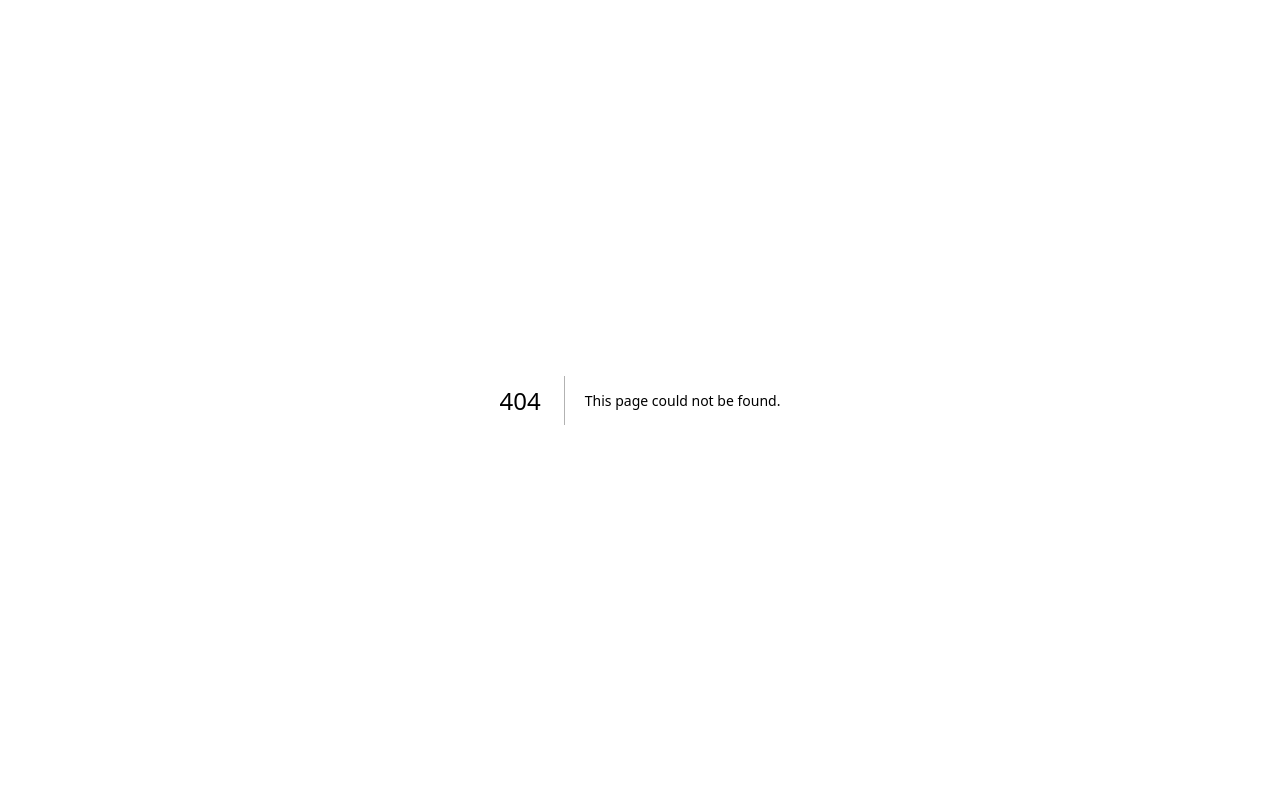
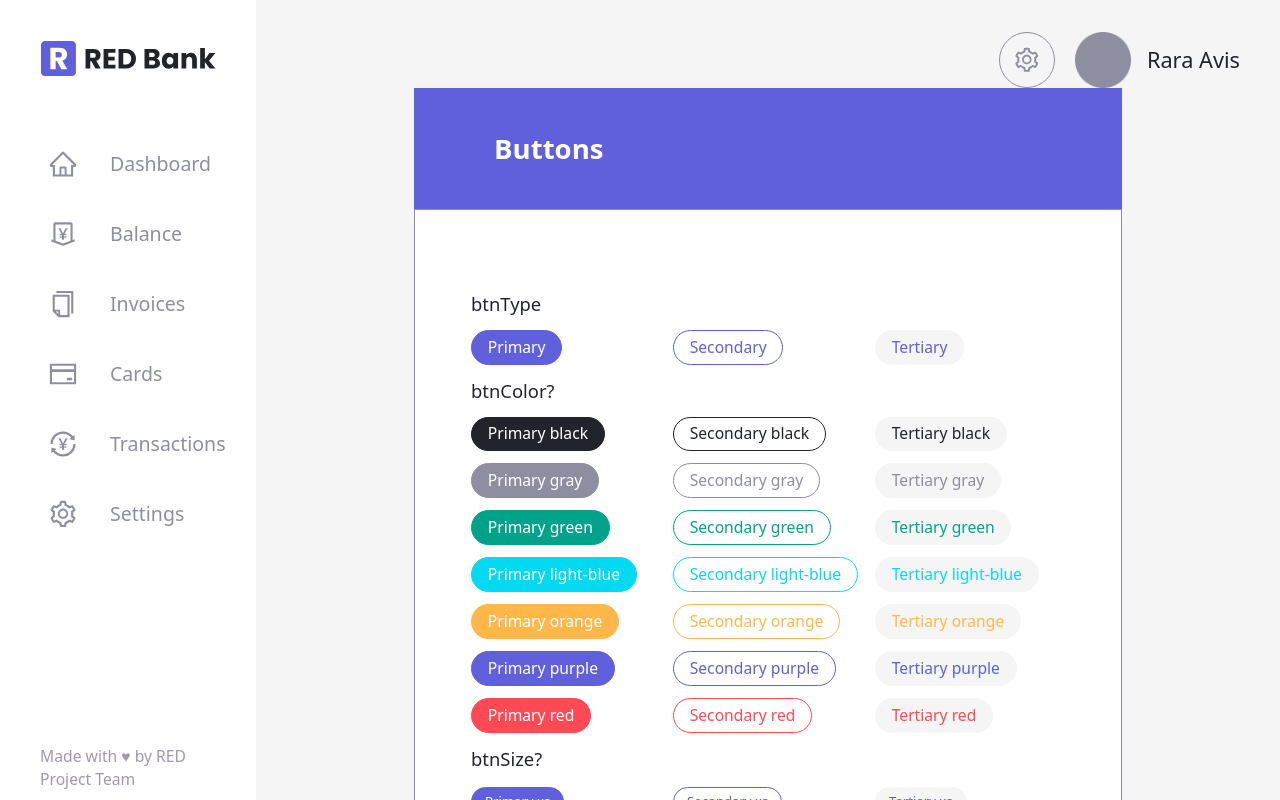
Before and after one commit to ratnov2/broker, a Next.js app: page /ui/buttons in a window 1280 px wide. Before the commit this address had no page. Shown: the top 800 px of the page. Built offline with nearby package versions, Linux system fonts and the light colour scheme; no server answers.

Commit message:
feat(UI Buttons): <Button />

```diff
--- /dev/null
+++ b/app/components/ui/Buttons.tsx
@@ -0,0 +1,100 @@
+/**
+ * This is only for test purposes to show ui buttons
+ */
+import { FC } from 'react'
+
+import Layout from '@/layout/Layout'
+
+import Button from '@/ui/button/Button'
+import { IButtonSize } from '@/ui/button/button.interface'
+
+import { tailwindColorsType } from '@/utils/tailwindColors'
+
+const btnColors: tailwindColorsType[] = [
+	'black',
+	'gray',
+	'green',
+	'light-blue',
+	// 'light-gray',
+	'orange',
+	'purple',
+	'red'
+]
+
+const btnSizes: IButtonSize[] = ['xs', 'sm', 'base', 'lg', 'xl']
+
+const Buttons: FC = () => {
+	return (
+		<Layout title='buttons'>
+			<div className='flex flex-col items-center justify-center min-h-screen'>
+				<div className='w-3/4 flex flex-col'>
+					<h3 className='bg-purple text-2xl p-10 pl-20 text-white font-bold'>
+						Buttons
+					</h3>
+					{/* buttons */}
+					<div className='px-14 py-20 border border-gray bg-white flex flex-col flex-wrap gap-3'>
+						<div>btnType</div>
+						<div className='grid grid-cols-3 gap-3'>
+							<div>
+								<Button btnType='primary'>Primary</Button>
+							</div>
+							<div>
+								<Button btnType='secondary'>Secondary</Button>
+							</div>
+							<div>
+								<Button btnType='tertiary'>Tertiary</Button>
+							</div>
+						</div>
+
+						<div>btnColor?</div>
+						{btnColors.map(color => (
+							<div className='grid grid-cols-3 gap-3' key={color}>
+								<div>
+									<Button btnType='primary' btnColor={color}>
+										Primary {color}
+									</Button>
+								</div>
+								<div>
+									<Button
+										btnType='secondary'
+										btnColor={color}
+									>
+										Secondary {color}
+									</Button>
+								</div>
+								<div>
+									<Button btnType='tertiary' btnColor={color}>
+										Tertiary {color}
+									</Button>
+								</div>
+							</div>
+						))}
+
+						<div>btnSize?</div>
+						{btnSizes.map(size => (
+							<div className='grid grid-cols-3 gap-3' key={size}>
+								<div>
+									<Button btnType='primary' btnSize={size}>
+										Primary {size}
+									</Button>
+								</div>
+								<div>
+									<Button btnType='secondary' btnSize={size}>
+										Secondary {size}
+									</Button>
+								</div>
+								<div>
+									<Button btnType='tertiary' btnSize={size}>
+										Tertiary {size}
+									</Button>
+								</div>
+							</div>
+						))}
+					</div>
+				</div>
+			</div>
+		</Layout>
+	)
+}
+
+export default Buttons
--- /dev/null
+++ b/app/components/ui/button/Button.module.scss
@@ -0,0 +1,184 @@
+@import 'app/assets/styles/_variables.scss';
+
+.primary {
+	color: $white;
+
+	&.purple {
+		border-color: $purple;
+		background-color: $purple;
+		&:hover {
+			color: $purple;
+		}
+	}
+	&.orange {
+		border-color: $orange;
+		background-color: $orange;
+		&:hover {
+			color: $orange;
+		}
+	}
+	&.green {
+		border-color: $green;
+		background-color: $green;
+		&:hover {
+			color: $green;
+		}
+	}
+	&.black {
+		border-color: $black;
+		background-color: $black;
+		&:hover {
+			color: $black;
+		}
+	}
+	&.red {
+		border-color: $red;
+		background-color: $red;
+		&:hover {
+			color: $red;
+		}
+	}
+	&.gray {
+		border-color: $gray;
+		background-color: $gray;
+		&:hover {
+			color: $gray;
+		}
+	}
+	&.light-blue {
+		border-color: $light-blue;
+		background-color: $light-blue;
+		&:hover {
+			color: $light-blue;
+		}
+	}
+	&.light-gray {
+		border-color: $light-gray;
+		background-color: $light-gray;
+		&:hover {
+			color: $light-gray;
+		}
+	}
+
+	&:hover {
+		background-color: $white;
+	}
+}
+
+.secondary {
+	background-color: $white;
+
+	&.purple {
+		border-color: $purple;
+		color: $purple;
+		&:hover {
+			background-color: $purple;
+		}
+	}
+	&.orange {
+		border-color: $orange;
+		color: $orange;
+		&:hover {
+			background-color: $orange;
+		}
+	}
+	&.green {
+		border-color: $green;
+		color: $green;
+		&:hover {
+			background-color: $green;
+		}
+	}
+	&.black {
+		border-color: $black;
+		color: $black;
+		&:hover {
+			background-color: $black;
+		}
+	}
+	&.red {
+		border-color: $red;
+		color: $red;
+		&:hover {
+			background-color: $red;
+		}
+	}
+	&.gray {
+		border-color: $gray;
+		color: $gray;
+		&:hover {
+			background-color: $gray;
+		}
+	}
+	&.light-blue {
+		border-color: $light-blue;
+		color: $light-blue;
+		&:hover {
+			background-color: $light-blue;
+		}
+	}
+	&.light-gray {
+		border-color: $light-gray;
+		color: $light-gray;
+		&:hover {
+			background-color: $light-gray;
+		}
+	}
+
+	&:hover {
+		color: $white;
+	}
+}
+
+.tertiary {
+	border-color: transparent;
+	background-color: $light-gray;
+
+	&.purple {
+		color: $purple;
+		&:hover {
+			border-color: $purple;
+		}
+	}
+	&.orange {
+		color: $orange;
+		&:hover {
+			border-color: $orange;
+		}
+	}
+	&.green {
+		color: $green;
+		&:hover {
+			border-color: $green;
+		}
+	}
+	&.black {
+		color: $black;
+		&:hover {
+			border-color: $black;
+		}
+	}
+	&.red {
+		color: $red;
+		&:hover {
+			border-color: $red;
+		}
+	}
+	&.gray {
+		color: $gray;
+		&:hover {
+			border-color: $gray;
+		}
+	}
+	&.light-blue {
+		color: $light-blue;
+		&:hover {
+			border-color: $light-blue;
+		}
+	}
+	&.light-gray {
+		&:hover {
+			border-color: $purple;
+		}
+	}
+}
--- /dev/null
+++ b/app/components/ui/button/Button.tsx
@@ -0,0 +1,36 @@
+import cn from 'clsx'
+import { FC } from 'react'
+
+import { IButton } from '@/ui/button/button.interface'
+
+import styles from './Button.module.scss'
+
+const Button: FC<IButton> = ({
+	btnType = 'primary',
+	btnSize = 'small',
+	btnColor = 'purple',
+	className,
+	children,
+	...rest
+}) => {
+	return (
+		<button
+			className={cn(
+				'rounded-full text-sm border py-[0.3em] px-[1em] transition-all',
+				{ '!text-xs': btnSize === 'xs' },
+				{ '!text-sm': btnSize === 'sm' },
+				{ '!text-base': btnSize === 'base' },
+				{ '!text-lg': btnSize === 'lg' },
+				{ '!text-xl': btnSize === 'xl' },
+				styles[btnType],
+				styles[btnColor],
+				className
+			)}
+			{...rest}
+		>
+			{children}
+		</button>
+	)
+}
+
+export default Button
--- /dev/null
+++ b/app/components/ui/button/button.interface.ts
@@ -0,0 +1,11 @@
+import { ButtonHTMLAttributes } from 'react'
+
+import { tailwindColorsType } from '@/utils/tailwindColors'
+
+export type IButtonSize = 'xs' | 'sm' | 'base' | 'lg' | 'xl'
+
+export interface IButton extends ButtonHTMLAttributes<HTMLButtonElement> {
+	btnType: 'primary' | 'secondary' | 'tertiary'
+	btnSize?: IButtonSize
+	btnColor?: tailwindColorsType
+}
--- /dev/null
+++ b/app/utils/tailwindColors.ts
@@ -0,0 +1,13 @@
+export const tailwindColors = {
+	purple: '#6160DC',
+	'light-blue': '#03DAF2',
+	orange: '#FFB74A',
+	green: '#00A389',
+	black: '#22242C',
+	white: '#ffffff',
+	red: '#FF4A55',
+	gray: '#8E8EA1',
+	'light-gray': '#F5F5F5'
+}
+
+export type tailwindColorsType = keyof typeof tailwindColors
--- /dev/null
+++ b/pages/ui/buttons.tsx
@@ -0,0 +1,8 @@
+/**
+ * This is only for test purposes to show ui buttons
+ */
+import Buttons from '@/ui/Buttons'
+
+export default function UIButtons() {
+	return <Buttons />
+}
```
